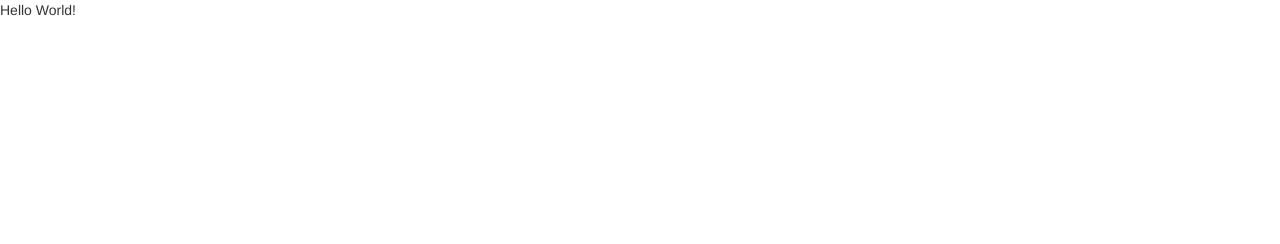
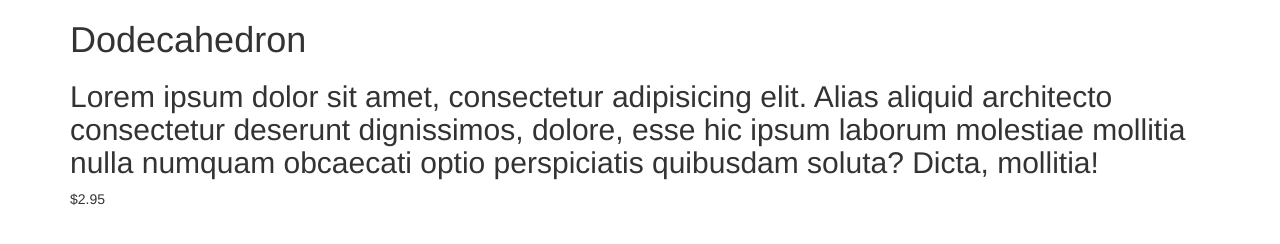
Before and after one commit to sanyamkamat/ng-gemStore, a plain HTML site: page index.html in a window 1280 px wide. Drawn offline with Linux system fonts and the light colour scheme.

Commit message:
working with controllers

```diff
--- a/index.html
+++ b/index.html
@@ -6,7 +6,11 @@
   <script type="text/javascript" src="js/angular.min.js"></script>
   <script type="text/javascript" src="js/app.js"></script>
 </head>
-<body>
-<p>{{"Hello" + " World!"}}</p>
+<body class="container">
+<div ng-controller="StoreController as store">
+  <h1>{{store.product.name}}</h1>
+  <h2>{{store.product.description}}</h2>
+  <p>${{store.product.price}}</p>
+</div>
 </body>
 </html>
--- a/js/app.js
+++ b/js/app.js
@@ -4,4 +4,14 @@
 (function () {
   var app = angular.module('gemStore', []);
 
+  var gem = {
+    name: 'Dodecahedron',
+    price: 2.95,
+    description: 'Lorem ipsum dolor sit amet, consectetur adipisicing elit. Alias aliquid architecto consectetur deserunt dignissimos, dolore, esse hic ipsum laborum molestiae mollitia nulla numquam obcaecati optio perspiciatis quibusdam soluta? Dicta, mollitia!'
+  }
+
+  app.controller("StoreController", function () {
+    this.product = gem;
+  })
+
 })();
```
